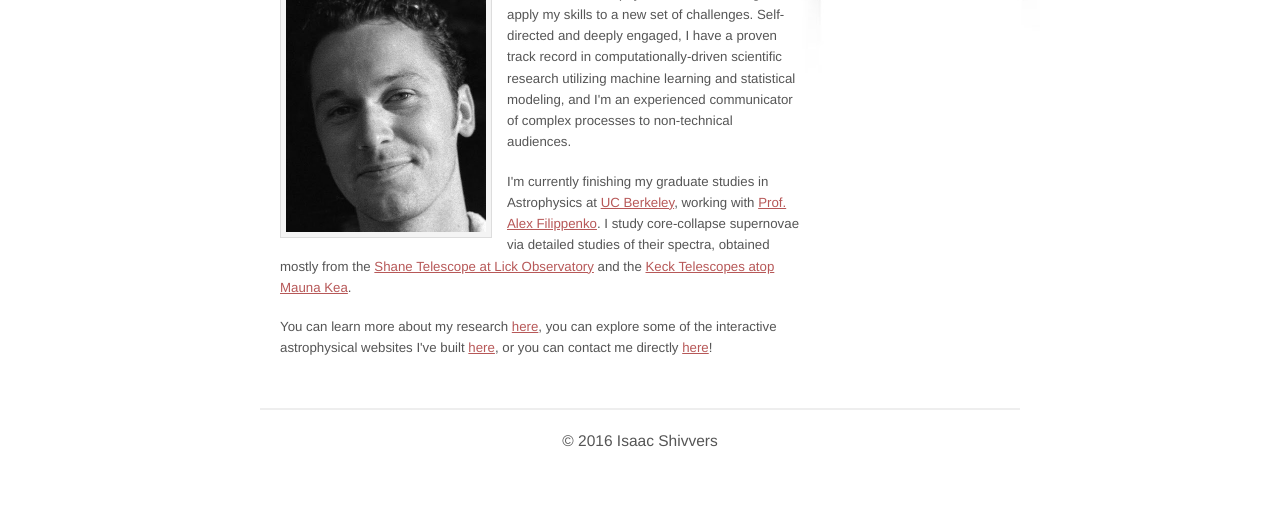
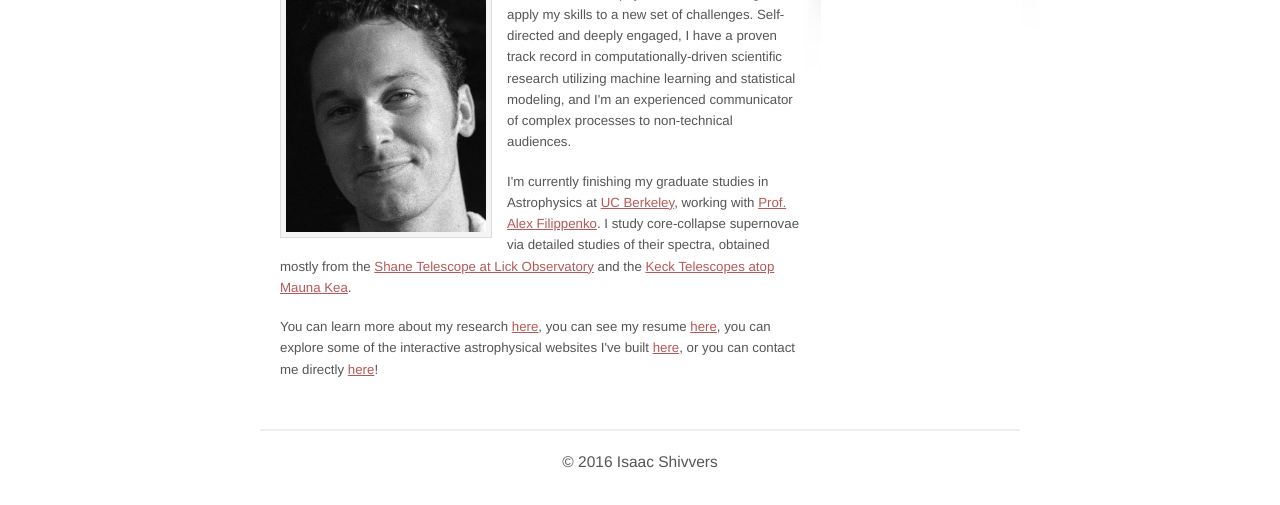
Before and after one commit to ishivvers/ishivvers.github.io, a plain HTML site: page index.html in a window 1280 px wide. Shown: the part 295-800 px from the top of the page. Drawn offline with Linux system fonts and the light colour scheme.

Commit message:
added resume

```diff
--- a/index.html
+++ b/index.html
@@ -51,8 +51,9 @@
 		   <a href="http://www.keckobservatory.org/about/telescopes">Keck Telescopes atop Mauna Kea</a>.
 		</p>
 		<p>
-			You can learn more about my research <a href="research.html">here</a>, you can explore some of
-			the interactive astrophysical websites I've built <a href="maps.html">here</a>, or you can contact
+			You can learn more about my research <a href="research.html">here</a>,
+			you can see my resume <a href="img/resume.pdf" target="_blank">here</a>,
+			you can explore some of the interactive astrophysical websites I've built <a href="maps.html">here</a>, or you can contact
 			me directly <a href="contact.html">here</a>!
 		</p></br>
 	</div>
```
Also changed, not shown: 1 other file.
